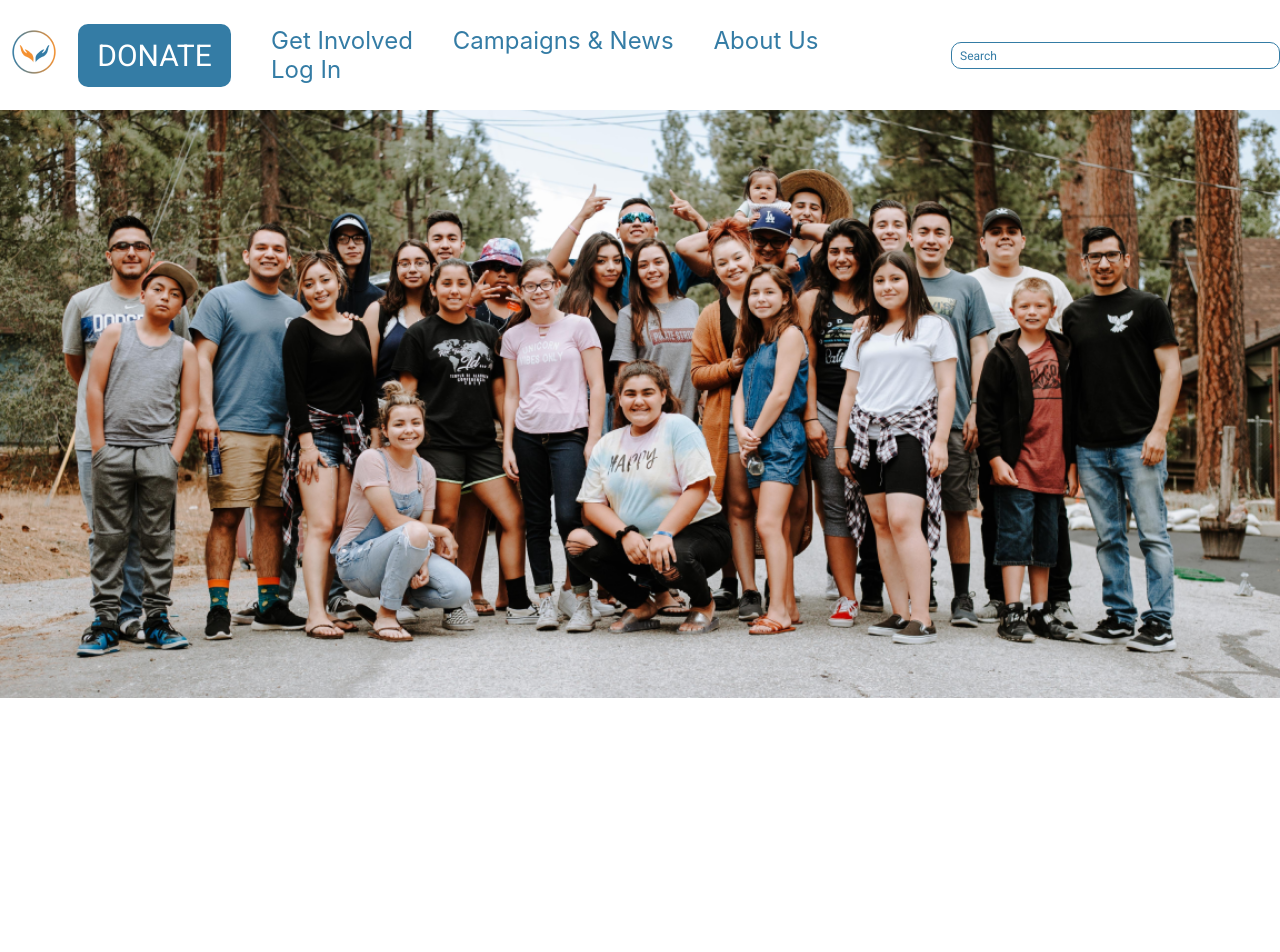
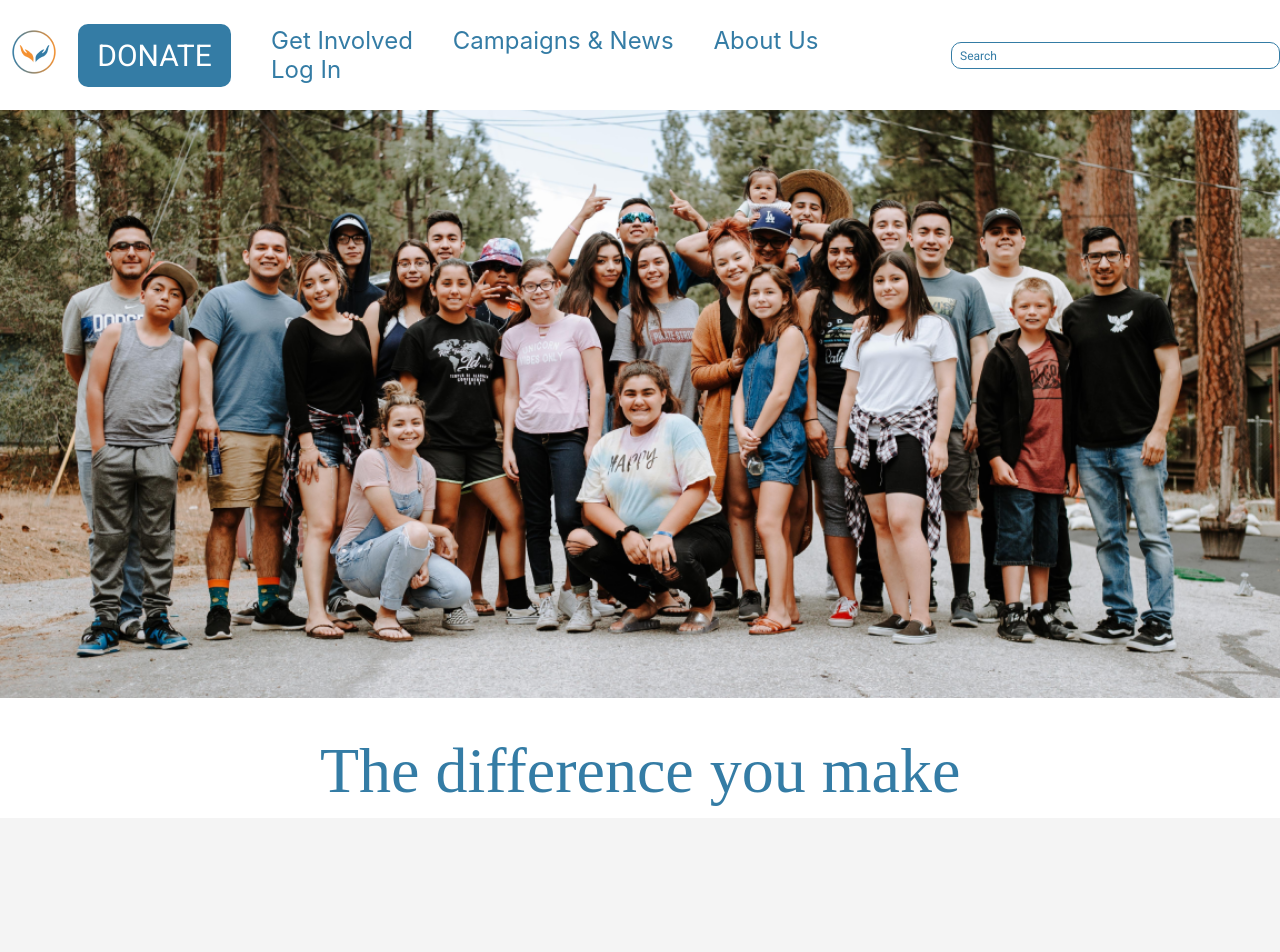
Before and after one commit to Dilekcn/charity, a React (Create React App) app: page / in a window 1280 px wide. Shown: the top 952 px of the page. Built offline with nearby package versions, Linux system fonts and the light colour scheme.

Commit message:
added route

```diff
--- a/src/components/App/App.js
+++ b/src/components/App/App.js
@@ -15,10 +15,19 @@ export default function App() {
 	return (
 		<div>
 			<Header />
-			<Slider />
-			{/* <NewsHomePage /> */}
+
 			<Router>
 				<Switch>
+					<Route
+						exact
+						path="/"
+						render={() => (
+							<React.Fragment>
+								<Slider />
+								<NewsHomePage />
+							</React.Fragment>
+						)}
+					/>
 					<Route exact path="/login" component={Login} />
 					<Route exact path="/signup" component={SignUp} />
 					<Route exact path="/donate" component={Donate} />
```
